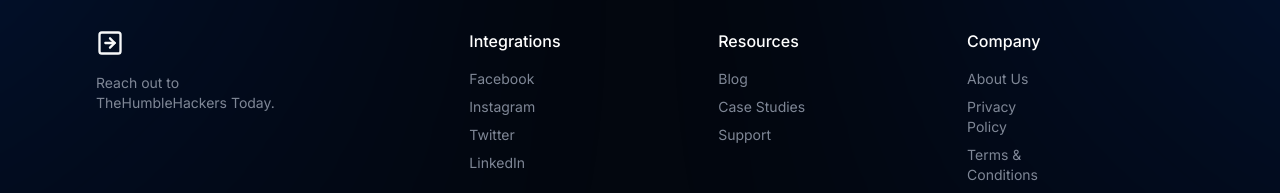
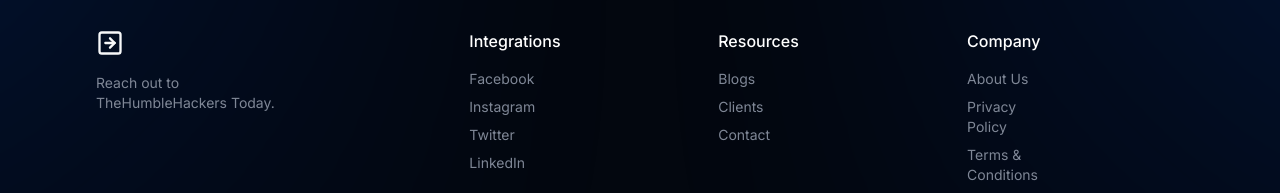
Before and after one commit to karan0207/TheHumbleHackers, a Next.js app: page / in a window 1280 px wide. Shown: the part 3840-4033 px from the top of the page. Built offline with nearby package versions, Linux system fonts and the light colour scheme.

Commit message:
footer updated

```diff
--- a/components/navigation/footer.tsx
+++ b/components/navigation/footer.tsx
@@ -41,10 +41,10 @@ const Footer = () => {
                   {section.links.map((link, index) => (
                     <li key={index} className={`${index > 0 ? "mt-2" : ""}`}>
                       <Link
-                        href={"#"}
+                        href={link.href}
                         className="hover:text-foreground transition-all duration-300 ease-in-out"
                       >
-                        {link}
+                        {link.name}
                       </Link>
                     </li>
                   ))}
--- a/constants/index.ts
+++ b/constants/index.ts
@@ -204,23 +204,33 @@ export const reviews = [
 ];
 
 export const footerLinks = [
-  // {
-  //   title: "Product",
-  //   links: ["Features", "Pricing", "Testimonials", "Integration"],
-  // },
   {
     title: "Integrations",
-    links: ["Facebook", "Instagram", "Twitter", "LinkedIn"],
+    links: [
+      { name: "Facebook", href: "#" },
+      { name: "Instagram", href: "#" },
+      { name: "Twitter", href: "#" },
+      { name: "LinkedIn", href: "#" },
+    ],
   },
   {
     title: "Resources",
-    links: ["Blog", "Case Studies", "Support"],
+    links: [
+      { name: "Blogs", href: "/blog" },
+      { name: "Clients", href: "/Clients" },
+      { name: "Contact", href: "/ContactUs" },
+    ],
   },
   {
     title: "Company",
-    links: ["About Us", "Privacy Policy", "Terms & Conditions"],
+    links: [
+      { name: "About Us", href: "/about" },
+      { name: "Privacy Policy", href: "/privacy-policy" },
+      { name: "Terms & Conditions", href: "/terms-and-conditions" },
+    ],
   },
 ];
+
 
 export const navLinks = [
   {
```
